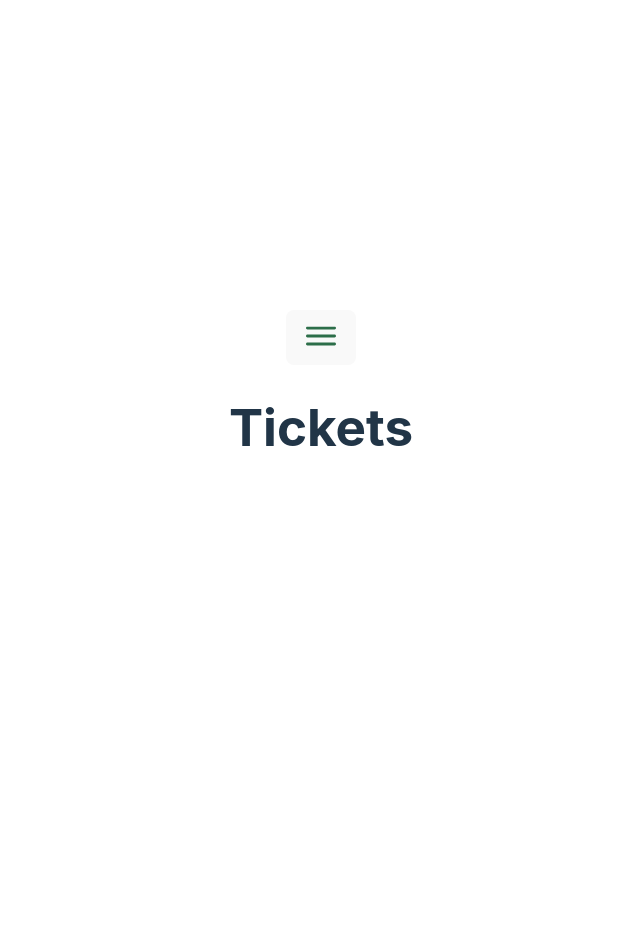
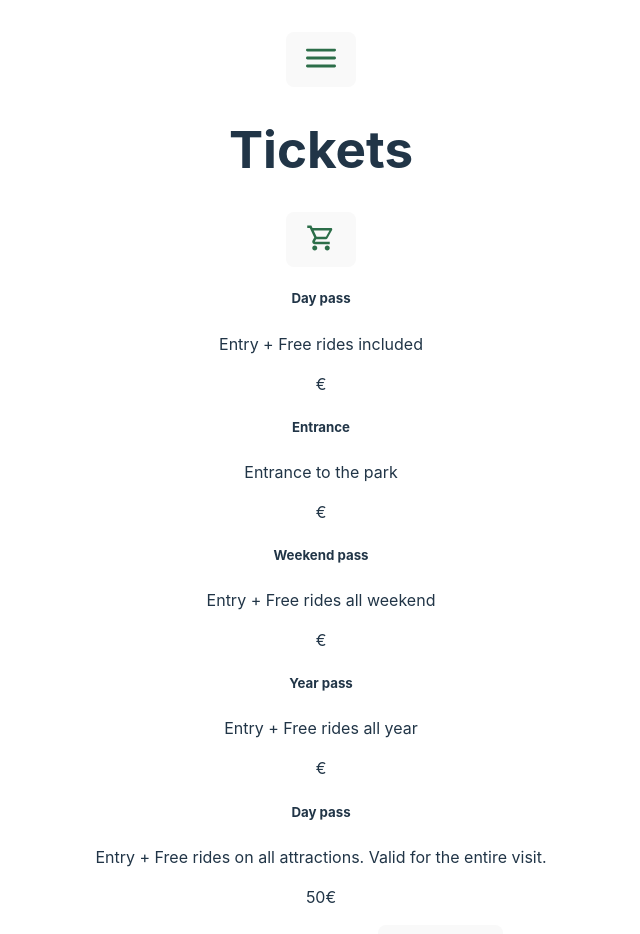
Before and after one commit to Mercenaress/amusement-park, a React (Vite) app: page /tickets in a window 1280 px wide. Shown: the top 934 px of the page, without its empty margins (319-959 px from the left). Before the commit the page ends 800 px from the top, so only its background shows below. Built offline with nearby package versions, Linux system fonts and the light colour scheme.

Commit message:
Added content for ticket page

```diff
--- /dev/null
+++ b/src/components/LargeButton.jsx
@@ -0,0 +1,7 @@
+function LargeButton({buttonText}) {
+    return (
+        <button>{buttonText}</button>
+     );
+}
+
+export default LargeButton;
--- /dev/null
+++ b/src/components/TicketCard.jsx
@@ -0,0 +1,20 @@
+import cartIcon from "../assets/cart.svg"
+import TicketInformationCard from "./TicketInformationCard";
+import TicketOptions from "./TicketOptions";
+
+function TicketCard() {
+    return (
+        <article>
+            <button><img src={cartIcon} alt="" /></button>
+            <section>
+                <TicketOptions titleText={'Day pass'} bodyText={'Entry + Free rides included'}/>
+                <TicketOptions titleText={'Entrance'} bodyText={'Entrance to the park'}/>
+                <TicketOptions titleText={'Weekend pass'} bodyText={'Entry + Free rides all weekend'}/>
+                <TicketOptions titleText={'Year pass'} bodyText={'Entry + Free rides all year'}/>
+            </section>
+            <TicketInformationCard/>
+        </article>
+     );
+}
+
+export default TicketCard;
--- /dev/null
+++ b/src/components/TicketInformationCard.jsx
@@ -0,0 +1,20 @@
+import LargeButton from "./LargeButton";
+
+function TicketInformationCard() {
+    return (
+        <>
+        <section>
+            <h5>Day pass</h5>
+            <p>Entry + Free rides on all attractions. Valid for the entire visit.</p>
+        </section>
+        <p>50€</p>
+        <section>
+            <label htmlFor="ticket">Tickets</label>
+            <input type="number" name="ticket" />
+            <LargeButton buttonText={'Add to cart'}/>
+        </section>
+        </>
+     );
+}
+
+export default TicketInformationCard;
--- /dev/null
+++ b/src/components/TicketOptions.jsx
@@ -0,0 +1,13 @@
+function TicketOptions({titleText, bodyText, price}) {
+    return (
+        <article>
+            <section>
+                <h5>{titleText}</h5>
+                <p>{bodyText}</p>
+            </section>
+            <p>{price}€</p>
+        </article>
+     );
+}
+
+export default TicketOptions;
--- a/src/pages/TicketPage.jsx
+++ b/src/pages/TicketPage.jsx
@@ -1,10 +1,12 @@
 import MenuButton from "../components/MenuButton";
+import TicketCard from "../components/TicketCard";
 
 function TicketPage() {
     return (
         <>
         <MenuButton/>
         <h1>Tickets</h1>
+        <TicketCard/>
         </>
      );
 }
```
Also changed, not shown: src/assets/cart.svg (added).
